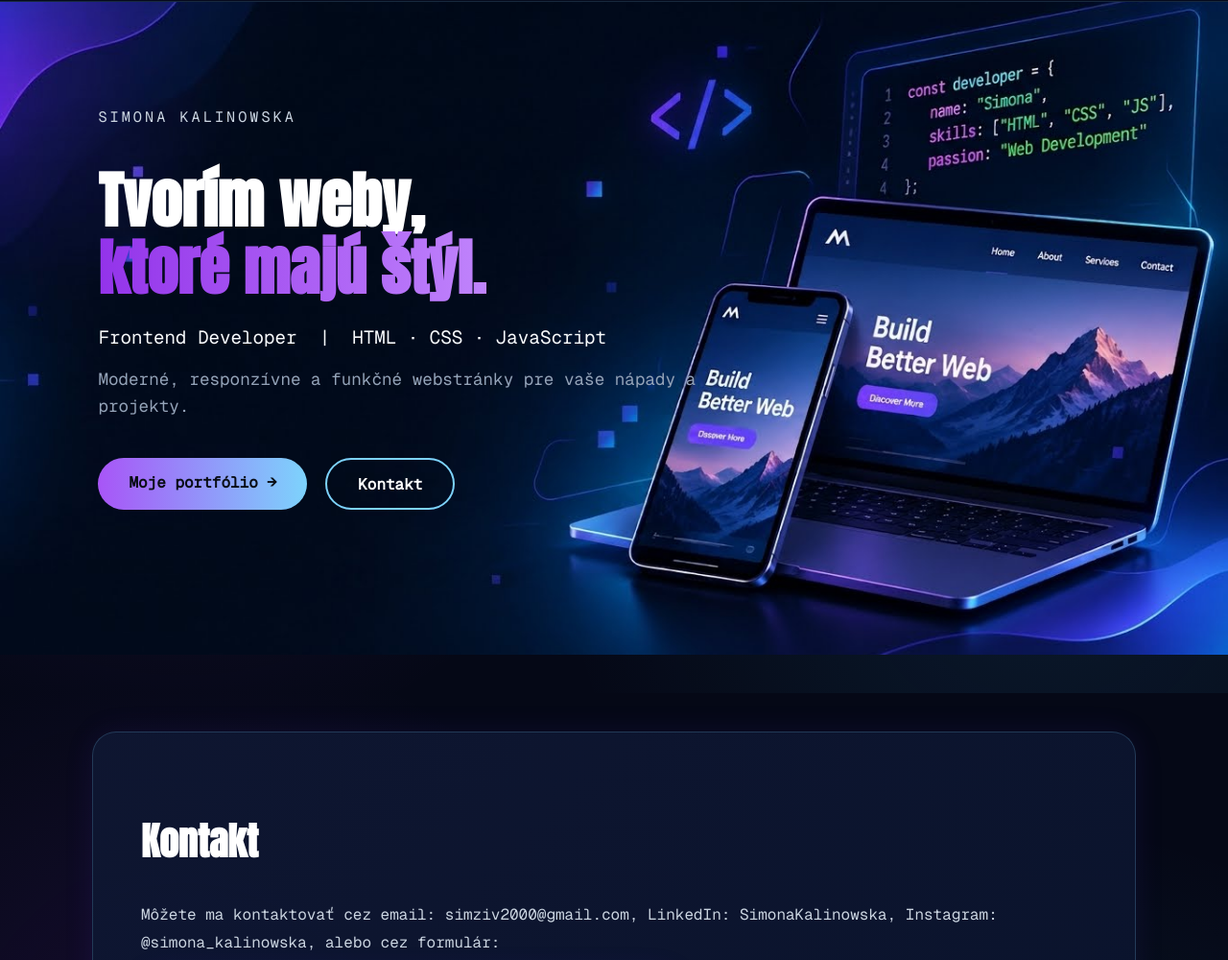
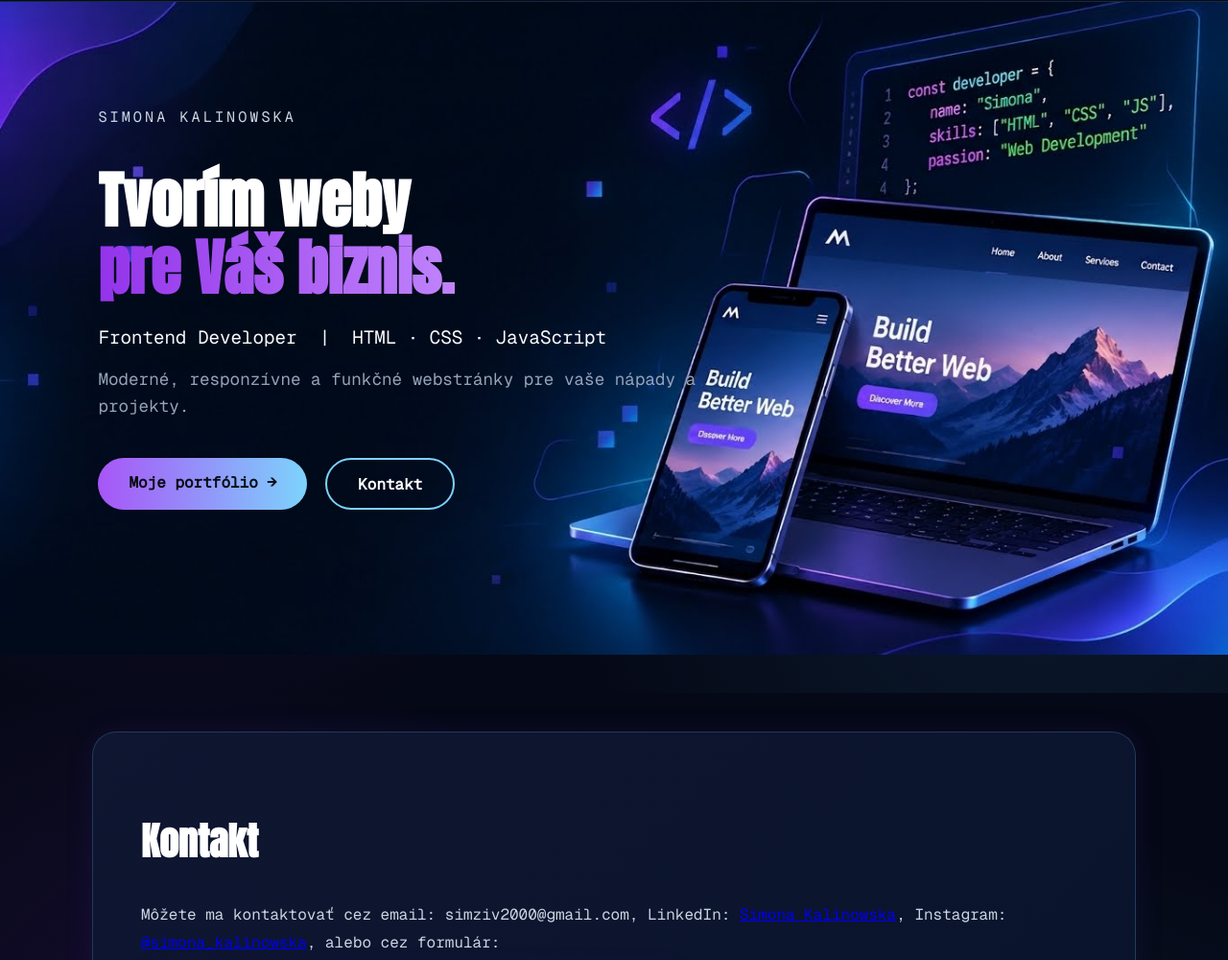
Before and after one commit to SimonaZivcakova/portfolio, a plain HTML site: page kontakt.html in a window 1280 px wide. Shown: the part 78-1078 px from the top of the page at 96% size. Drawn offline with Linux system fonts and the light colour scheme.

Commit message:
Edit contact page
Updated contact page content and links.

```diff
--- a/kontakt.html
+++ b/kontakt.html
@@ -22,7 +22,7 @@
         <div class="banner">
             <div class="banner-kontent">
                 <p class="nadpis">SIMONA KALINOWSKA</p>
-                <h1>Tvorím weby,<br><span>ktoré majú štýl.</span></h1>
+                <h1>Tvorím weby<br><span>pre Váš biznis.</span></h1>
                 <p class="podnadpis">Frontend Developer &nbsp;|&nbsp; HTML &middot; CSS &middot; JavaScript</p>
                 <p class="popis">Moderné, responzívne a funkčné webstránky pre vaše nápady a projekty.</p>
 
@@ -38,7 +38,7 @@
             <div class="about-content">
                 <h1>Kontakt</h1>
                 <p class="about-me">
-                    Môžete ma kontaktovať cez email: simziv2000@gmail.com, LinkedIn: SimonaKalinowska, Instagram: @simona_kalinowska, alebo cez formulár:
+                    Môžete ma kontaktovať cez email: simziv2000@gmail.com, LinkedIn: <a href="https://www.linkedin.com/in/simona-kalinowska-25736b450?utm_source=share_via&utm_content=profile&utm_medium=member_android">Simona Kalinowska</a>, Instagram: <a href="https://www.instagram.com/simona_kalinowska/">@simona_kalinowska</a>, alebo cez formulár:
                 </p>
                 <form class="contact-form" id="contact-form" action="https://formspree.io/f/mzerkkav" method="POST">
                     <input type="email" name="email" placeholder="Email" required>
@@ -61,7 +61,7 @@
             <div class="footer-about">
                 <h2>Simona <span>Kalinowska</span></h2>
                 <p>Frontend Developer <br>
-                Tvorím moderné webstránky, ktoré majú štýl.</p>
+                Tvorím moderné webstránky pre Váš biznis.</p>
             </div>
 
             <div class="footer-links">
```
